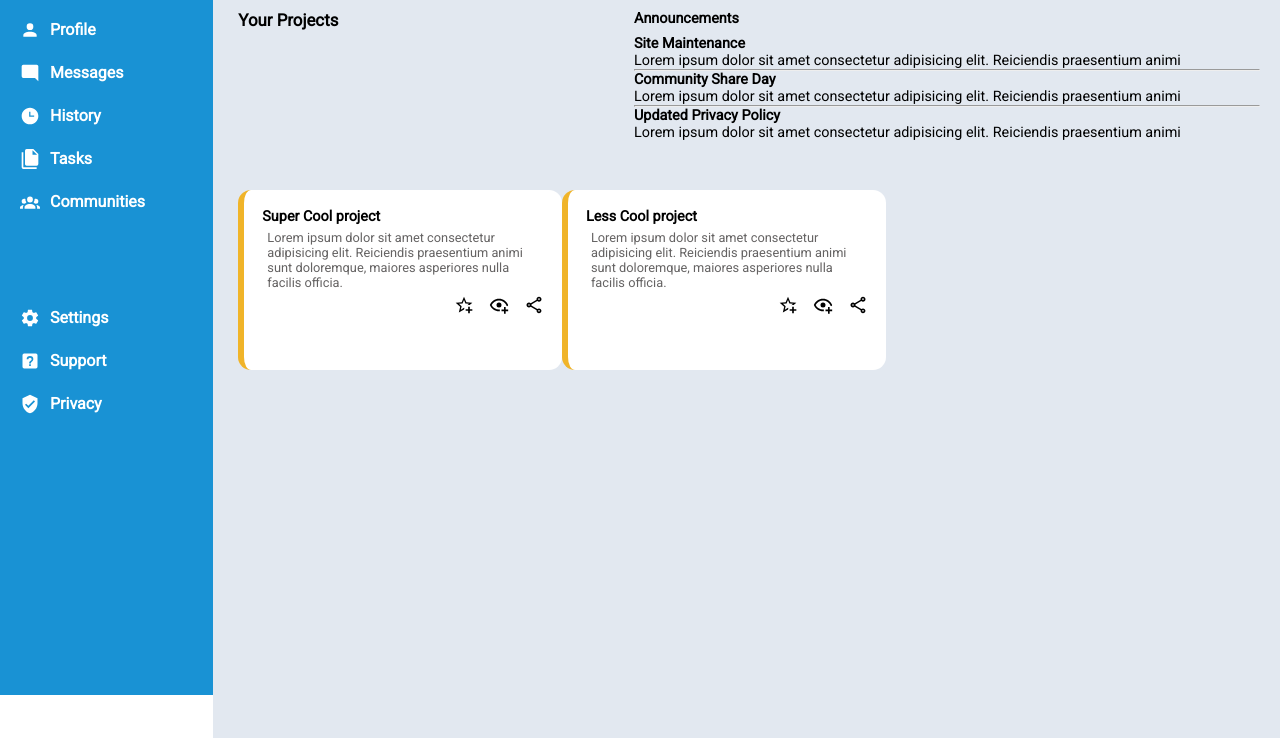
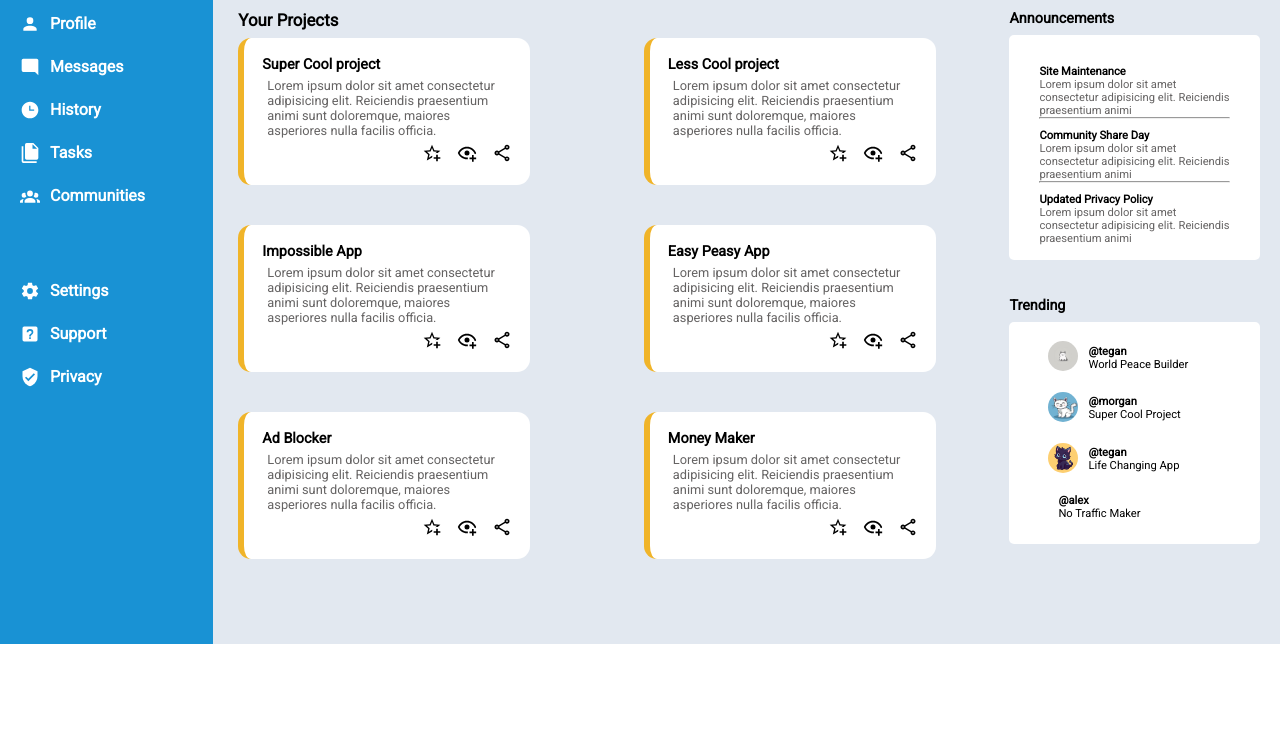
Before and after one commit to Krissny/adminDashboard, a plain HTML site: page index.html in a window 1280 px wide. Shown: the part 125-863 px from the top of the page. After the commit the page ends 800 px from the top, so only its background shows below. Drawn offline with Linux system fonts and the light colour scheme.

Commit message:
Add css to announcements and trending cards

```diff
--- a/style.css
+++ b/style.css
@@ -13,7 +13,7 @@
 
 .cont1{
     grid-area: cont1;
-    height: 100vh;
+    height: auto;
     display: grid;
     grid-template-columns: 1fr;
     grid-template-rows: 1fr 3.5fr 4fr;
@@ -51,10 +51,11 @@ li,a{
 
 .projects{
     display: grid;
-    grid-template-columns: 4fr 1fr;
+    grid-template-columns: 4fr 1.3fr;
     grid-template-rows: 1fr 1fr;
     grid-template-areas: 'cards announce'
                 'cards trend';
+
 }
 .flex{
     display: flex;
@@ -67,8 +68,8 @@ li,a{
 }
 
 .box{
-    width: min(300px,22vw);
-    height: min(200px,18vh);
+    width: min(250px,23em);
+    /* height: auto; */
     border-left: 6px solid #f0b429;
     padding: 18px;
     border-radius: 13px;
@@ -81,12 +82,13 @@ li,a{
 }
 .cards h3{
     grid-area: heading;
-    grid-template-rows: 0.2fr 5fr;
 }
 .box-cont{
     grid-area: box;
     display: grid;
-    grid-template-columns: 1fr 1fr;
+    grid-template-columns: repeat(auto-fit, minmax(300px , 1fr));
+    gap: 40px;
+    padding-bottom: 25px;
 }
 .cards{
     grid-area: cards;
@@ -125,7 +127,6 @@ li,a{
 }
 .cont2{
     grid-area: cont2;
-    height: 100vh;
     font-size: 0.9rem;
 }
 
@@ -141,6 +142,7 @@ li,a{
     border-radius: 12px;
     padding: 4px;
     align-items: center;
+    max-width: 500px;
 }
 .account{
     display: flex;
@@ -159,7 +161,7 @@ li,a{
     padding: 15px 20px 5px 25px;
 }
 .below{
-    padding: 15px 20px 0px 25px;
+    padding: 15px 20px 60px 25px;
     background-color:  #e2e8f0;
 }
 .mini{
@@ -167,3 +169,34 @@ li,a{
     justify-content: flex-end;
     gap: 15px;
 }
+.ann-box{
+    background: white;
+    padding: 20px 30px 15px 30px;
+    font-size: 0.7rem;
+    border-radius: 5px;
+}
+.announce{
+    margin-top: 10px;
+}
+.guideLines{
+    color: #656363;
+}
+.trends{
+    background: white;
+    padding: 10px 30px 15px 30px;
+    font-size: 0.7rem;
+    border-radius: 5px;
+}
+
+/* designation */
+.desg{
+    width: 100%;
+    display: flex;
+    gap: 10px;
+    padding: 9px;
+    align-items: center;
+}
+.users{
+    width: 30px;
+    border-radius: 20px;
+}
```
